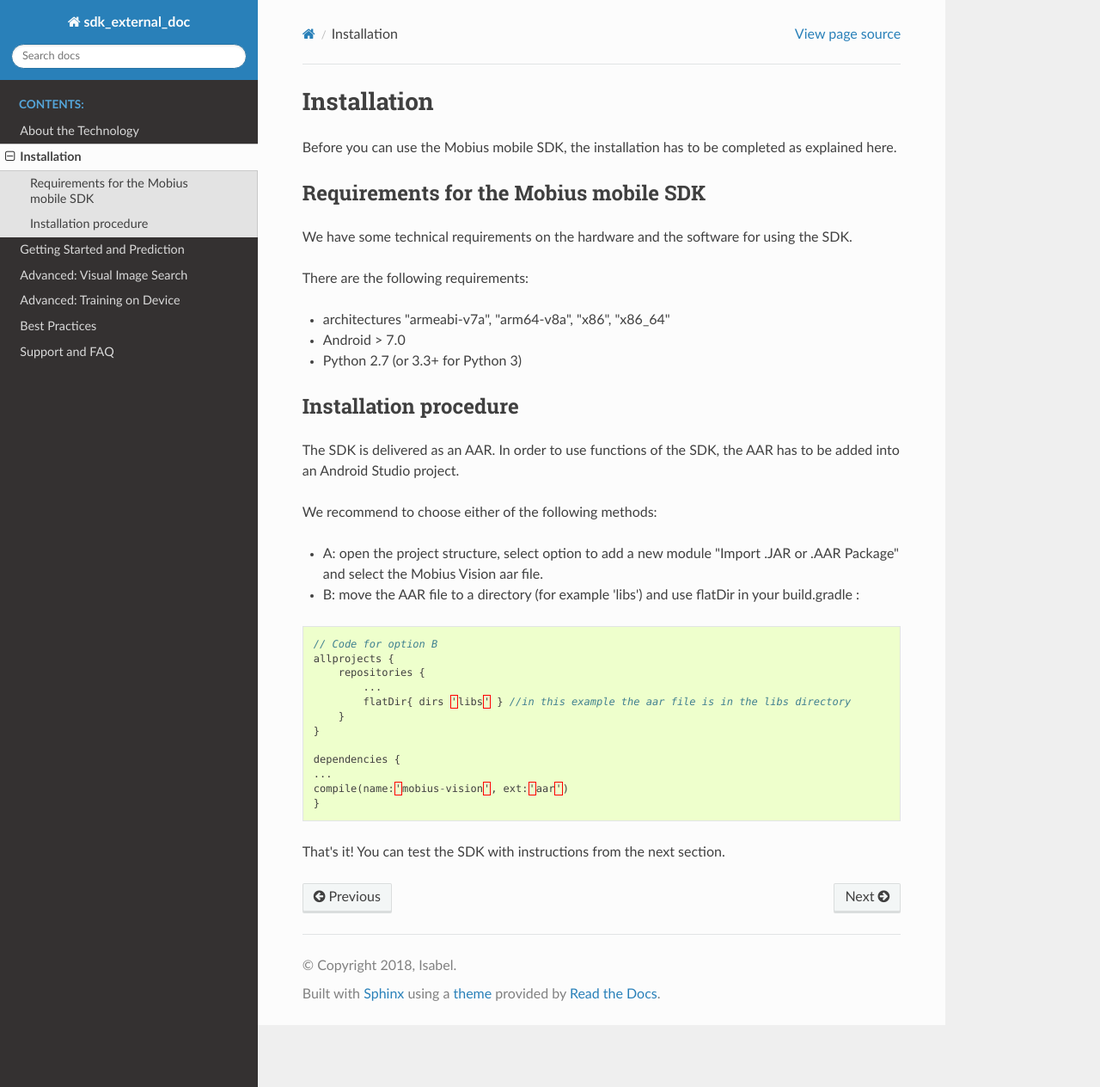
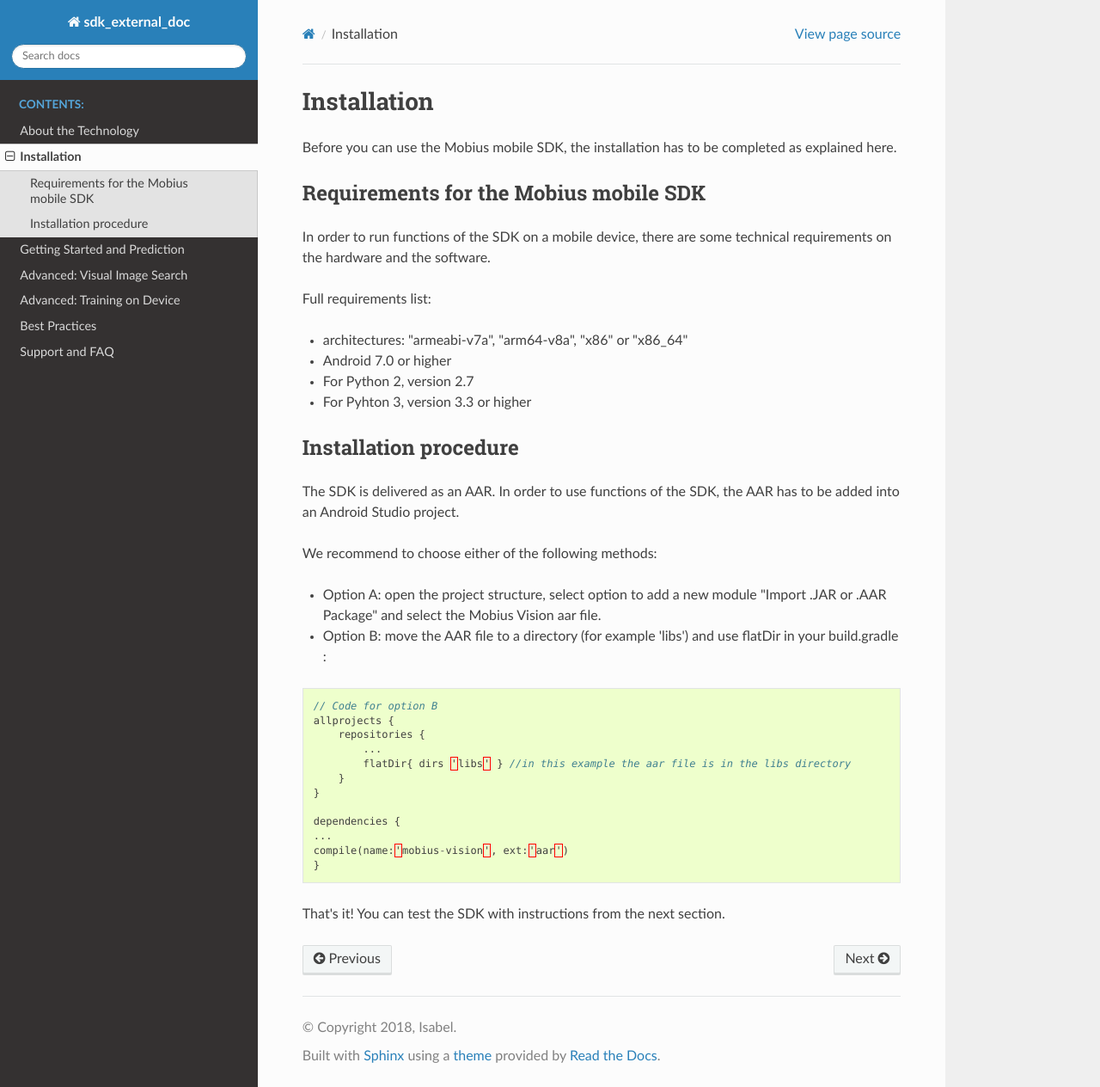
Before and after one commit to mobiusml/external-doc-test, a Sphinx documentation site: the page built from source/installation.rst, in a window 1280 px wide and 1264 px high. Shown: the whole window at 86% size. Built offline with Sphinx 7.4.7 and the Read the Docs theme 2.0.0, drawn with Linux system fonts in a browser that asks for light colours; formulas are drawn with MathJax 3.

Commit message:
Further text improvements

```diff
--- a/source/installation.rst
+++ b/source/installation.rst
@@ -7,13 +7,14 @@
 Requirements for the Mobius mobile SDK
 -----------------------------------------
 
-We have some technical requirements on the hardware and the software for using the SDK.
+In order to run functions of the SDK on a mobile device, there are some technical requirements on the hardware and the software.
 
-There are the following requirements:
+Full requirements list:
 
-*   architectures "armeabi-v7a", "arm64-v8a", "x86", "x86_64"
-*   Android > 7.0
-*   Python 2.7 (or 3.3+ for Python 3)
+*   architectures: "armeabi-v7a", "arm64-v8a", "x86" or "x86_64"
+*   Android 7.0 or higher
+*   For Python 2, version 2.7
+*   For Pyhton 3, version 3.3 or higher
 
 Installation procedure
 -------------------------
@@ -22,8 +23,8 @@
 
 We recommend to choose either of the following methods:
 
-*   A: open the project structure, select option to add a new module "Import .JAR or .AAR Package" and select the Mobius Vision aar file.
-*   B: move the AAR file to a directory (for example 'libs') and use flatDir in your build.gradle :
+*   Option A: open the project structure, select option to add a new module "Import .JAR or .AAR Package" and select the Mobius Vision aar file.
+*   Option B: move the AAR file to a directory (for example 'libs') and use flatDir in your build.gradle :
 
 ::
 
```
